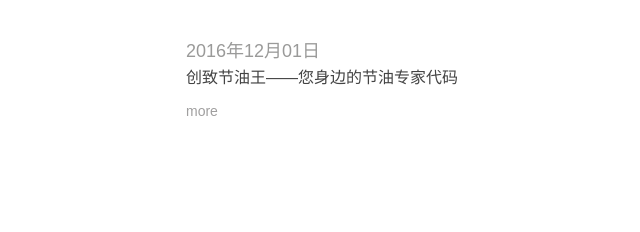
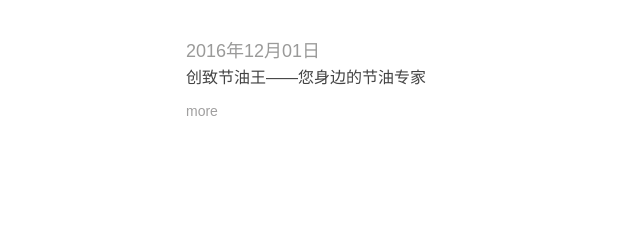
Before and after one commit to UniZhuZheng/YQ_Website, a plain HTML site: page index/about/index.html in a window 1280 px wide. Shown: the part 2430-2662 px from the top of the page, 0-640 px from the left. Drawn offline with Linux system fonts and the light colour scheme.

Commit message:
提交代码

```diff
--- a/index/about/index.html
+++ b/index/about/index.html
@@ -258,7 +258,7 @@
 		    <div class="center">
 			    <div class="list-left">
 				    <div class="data">2016年12月01日</div>
-				    <span>创致节油王——您身边的节油专家代码</span>
+				    <span>创致节油王——您身边的节油专家</span>
 				    <a href="javascript:void(0)">more</a>
 			    </div>
 			    <a href="javascript:void(0)"><img src="../../image/news_01_thumb.jpg" alt="" width="281" height="102" class="txt1"></a>
```
